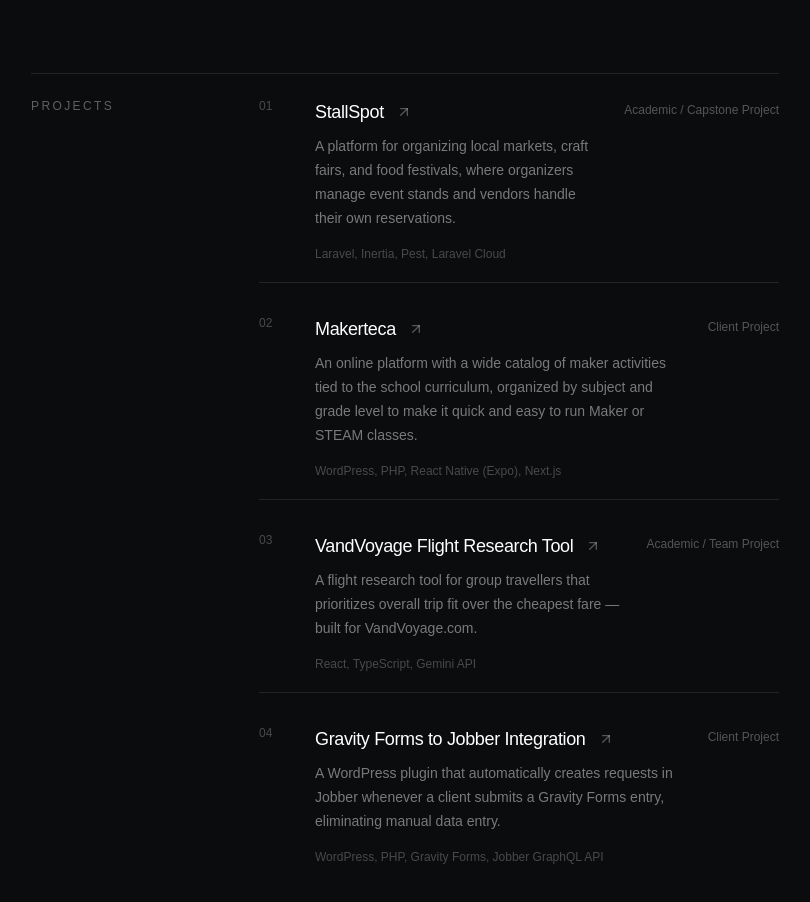
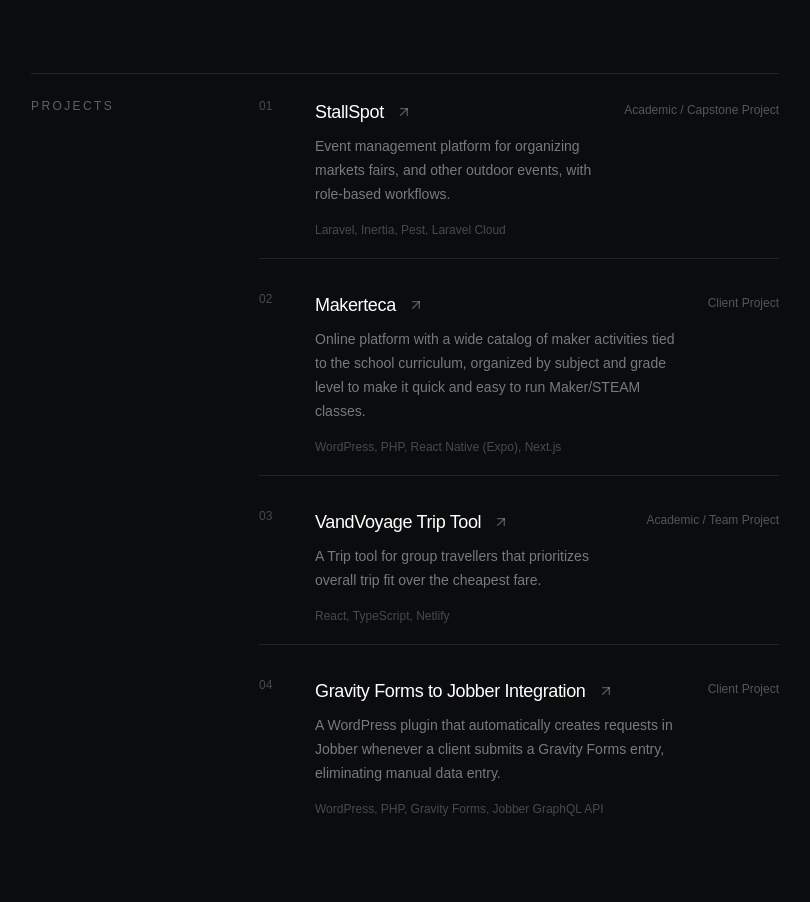
Before and after one commit to miguelcaballero95/miguelcaballero.github.io, a React (Vite) app: page / in a window 1280 px wide. Shown: the part 1520-2422 px from the top of the page, without its empty margins (373-1183 px from the left). Built offline with nearby package versions, Linux system fonts and the light colour scheme.

Commit message:
fix: adjust spacing and update project descriptions for clarity in ProjectModal and projects data

```diff
--- a/src/components/ProjectModal.tsx
+++ b/src/components/ProjectModal.tsx
@@ -26,10 +26,10 @@
         <div className="flex items-center justify-between pr-8">
           <p className="text-xs uppercase tracking-[0.2em] text-[#d9ff63]">{project.type}</p>
         </div>
-        <h2 id="project-title" className="mt-5 text-3xl tracking-[-0.04em] text-white">{project.name}</h2>
+        <h2 id="project-title" className="mt-2 text-3xl tracking-[-0.04em] text-white">{project.name}</h2>
         {
           project.images.length > 0 && (
-            <div className="relative mt-8 overflow-hidden bg-white">
+            <div className="relative mt-4 overflow-hidden bg-white">
               <img
                 src={project.images[activeSlide]}
                 alt={`${project.name} project preview ${activeSlide + 1}`}
@@ -69,8 +69,8 @@
             </div>
           )
         }
-        <p className="mt-8 max-w-xl text-sm leading-7 text-white/55">{project.details}</p>
-        <div className="mt-8 flex flex-col gap-6 border-t border-white/10 pt-5">
+        <p className="mt-3 max-w-xl text-sm leading-7 text-white/55">{project.details}</p>
+        <div className="mt-3 flex flex-col gap-3 border-t border-white/10 pt-2">
           <div>
             <p className="mb-3 text-[10px] uppercase tracking-[0.18em] text-white/30">Tech stack</p>
             <p className="text-xs text-white/55">{project.stack}</p>
--- a/src/data/projects.ts
+++ b/src/data/projects.ts
@@ -13,11 +13,9 @@
   {
     name: 'StallSpot',
     type: "Academic / Capstone Project",
-    description:
-      "A platform for organizing local markets, craft fairs, and food festivals, where organizers manage event stands and vendors handle their own reservations.",
+    description: "Event management platform for organizing markets fairs, and other outdoor events, with role-based workflows.",
     stack: "Laravel, Inertia, Pest, Laravel Cloud",
-    details:
-      "Event management web app. Organizers create events, set available stands, upload event maps, and approve or reject applications. Vendors browse events and apply for specific stands, with all reservations tracked in a database to prevent double-booking. Fully responsive, with separate Organizer and Vendor workflows. Payment processing is out of scope.",
+    details: "Role-based access control separates Organizer and Vendor permissions: organizers create events, define stand inventory, upload event maps, and approve or reject vendor applications; vendors browse events and apply to specific stands. A relational schema tracks events, stands, and applications to prevent double-booking at the database level. Payment processing is intentionally out of scope — the focus is the application and management workflow.",
     images: [
       '/images/stallspot/home.webp',
       '/images/stallspot/register.webp',
@@ -28,11 +26,9 @@
   {
     name: "Makerteca",
     type: "Client Project",
-    description:
-      "An online platform with a wide catalog of maker activities tied to the school curriculum, organized by subject and grade level to make it quick and easy to run Maker or STEAM classes.",
+    description: "Online platform with a wide catalog of maker activities tied to the school curriculum, organized by subject and grade level to make it quick and easy to run Maker/STEAM classes.",
     stack: "WordPress, PHP, React Native (Expo), Next.js",
-    details:
-      "Ongoing work across Makerteca's full stack: maintaining and modernizing a custom WordPress theme and plugin (introducing testing and CI/CD to an existing codebase), building and supporting a React Native mobile app with Expo, and developing a new Next.js frontend. [ADD: any specific feature, metric, or outcome worth mentioning — e.g. user count, a migration milestone, a specific feature you built]",
+    details: "Ongoing work across Makerteca's full stack: maintaining and modernizing a custom WordPress theme and plugin, building and supporting a React Native mobile app with Expo, and developing a new Next.js frontend.",
     images: [
       '/images/makerteca/home.webp',
       '/images/makerteca/login.webp',
@@ -41,16 +37,14 @@
       '/images/makerteca/profile.webp',
     ],
     website: 'https://makerteca.com',
-    github: 'https://github.com/miguelcaballero95'
+    github: ''
   },
   {
-    name: "VandVoyage Flight Research Tool",
+    name: "VandVoyage Trip Tool",
     type: "Academic / Team Project",
-    description:
-      "A flight research tool for group travellers that prioritizes overall trip fit over the cheapest fare — built for VandVoyage.com.",
-    stack: "React, TypeScript, Gemini API",
-    details:
-      "Built with a team for VandVoyage.com, aimed at group travellers planning trips like all-inclusive getaways or multi-airport. Rather than optimizing purely for price, it weighs amenities, baggage, and trip fit to avoid the hidden trade-offs of bottom-dollar fares. Users describe their trip through guided prompts and an amenities checklist, and the tool filters and ranks flights against those preferences. I built the React frontend, integrated the Google Flights and Gemini APIs for live data and AI-assisted research, and handled backend calls through Netlify server actions.",
+    description: "A Trip tool for group travellers that prioritizes overall trip fit over the cheapest fare.",
+    stack: "React, TypeScript, Netlify",
+    details: "Built with a school team. Rather than optimizing purely for price, it weighs amenities, baggage, and trip fit to avoid the hidden trade-offs of bottom-dollar fares. Users describe their trip through guided prompts and an amenities checklist, and the tool filters and ranks flights against those preferences. I built the React frontend, integrated APIs for live data and AI-assisted research, and handled backend calls through Netlify server actions.",
     images: [
       '/images/vandvoyage/home.webp',
       '/images/vandvoyage/login.webp',
```
